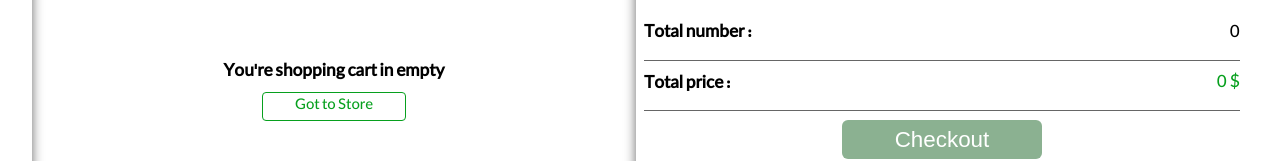
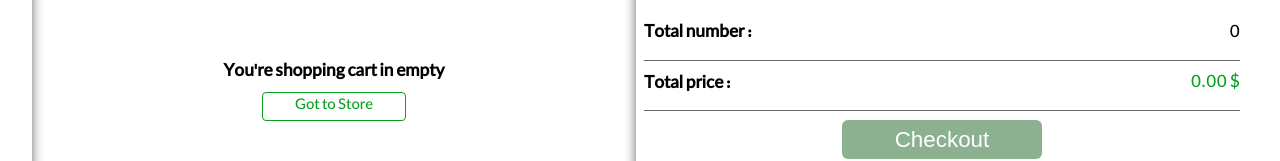
Before and after one commit to radmehr-fatemi/Shopping-cart-redux-Toolkit, a React (Vite) app: page /cart in a window 1280 px wide. Shown: the part 325-486 px from the top of the page. Built offline with nearby package versions, Linux system fonts and the light colour scheme.

Commit message:
absoluted the toFixed to total

```diff
--- a/src/components/cart/Cart.jsx
+++ b/src/components/cart/Cart.jsx
@@ -50,7 +50,7 @@ const Cart = () => {
 
             <div className={styled.field2} >
                 <h3>Total price :</h3>
-                <span> {total} $ </span>
+                <span> {total.toFixed(2)} $ </span>
             </div>
 
             <div className={styled.field3} >
```
